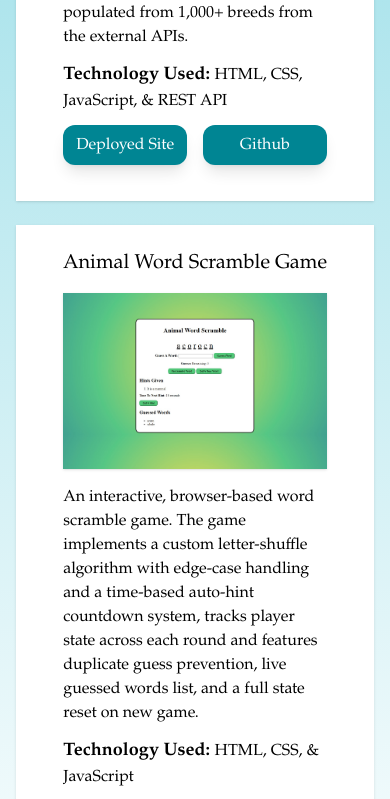
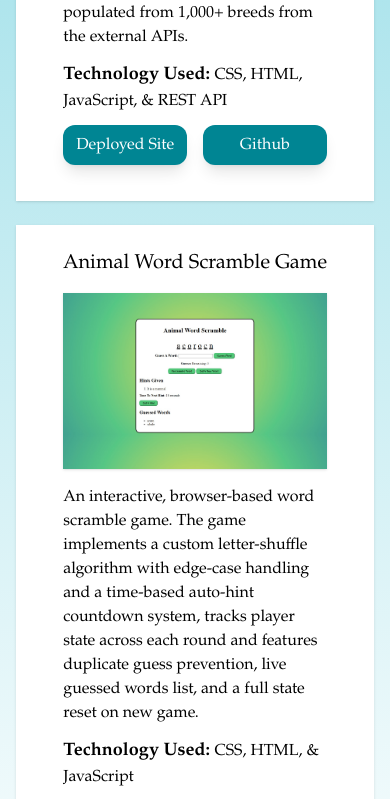
Before and after one commit to irishmaiden18/portfolio-2026, a React (Vite) app: page /portfolio in a window 390 px wide. Shown: the part 739-1538 px from the top of the page. Built offline with nearby package versions, Linux system fonts and the light colour scheme.

Commit message:
experiment with spacing for projects with mobile

```diff
--- a/src/data/projects.js
+++ b/src/data/projects.js
@@ -4,7 +4,7 @@ export const projects = [
         name: "All About Dogs Website",
         image: "all_about_dogs_website.jpg",
         description: "A responsive, multi-feature dog encyclopedia website. The website integrates multiple external REST APIs that fetch data, implements dynamic DOM manipulation to render a random photo grid that adjusts the number and width of displayed images based on screen size, displays a random dog facts list and a detailed breed info panel that is populated based on user selected breed from an interactive dropdown populated from 1,000+ breeds from the external APIs.",
-        technology: "HTML, CSS, JavaScript, & REST API",
+        technology: "CSS, HTML, JavaScript, & REST API",
         site: "https://irishmaiden18.github.io/All-About-Dogs-Fetch-Mini-Project/",
         github: "https://github.com/irishmaiden18/All-About-Dogs-Fetch-Mini-Project"
     },
@@ -13,7 +13,7 @@ export const projects = [
         name: "Animal Word Scramble Game",
         image: "animal_word_scramble_game2.jpg",
         description: "An interactive, browser-based word scramble game. The game implements a custom letter-shuffle algorithm with edge-case handling and a time-based auto-hint countdown system, tracks player state across each round and features duplicate guess prevention, live guessed words list, and a full state reset on new game.",
-        technology: "HTML, CSS, & JavaScript",
+        technology: "CSS, HTML, & JavaScript",
         site: "https://irishmaiden18.github.io/Animal-Word-Scramble-Game/",
         github: "https://github.com/irishmaiden18/Animal-Word-Scramble-Game"
     },
```
